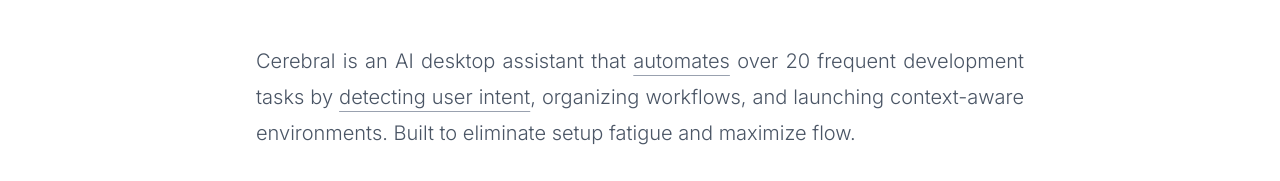
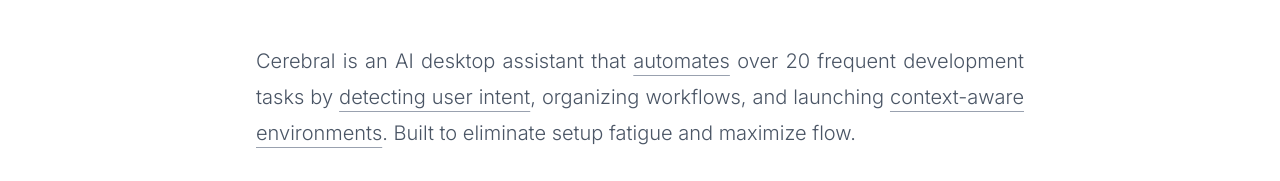
Before and after one commit to riteshdavv/portfolio, a Next.js app: page /cerebral in a window 1280 px wide. Shown: the part 469-650 px from the top of the page. Built offline with nearby package versions, Linux system fonts and the light colour scheme; a web font is replaced by a local one.

Commit message:
Updated the cerebral project page

```diff
--- a/app/cerebral/page.tsx
+++ b/app/cerebral/page.tsx
@@ -46,8 +46,12 @@
             <span className="underline decoration-1 decoration-gray-400 underline-offset-7">
               detecting user intent
             </span>
-            , organizing workflows, and launching context-aware environments.
-            Built to eliminate setup fatigue and maximize flow.
+            , organizing workflows, and launching{" "}
+            <span className="underline decoration-1 decoration-gray-400 underline-offset-7">
+              context-aware environments
+            </span>
+            . Built to eliminate setup fatigue and
+            maximize flow.
           </p>
           <div className="mt-8 flex justify-center">
             <Link href="https://github.com/riteshdavv/elysium">
```
